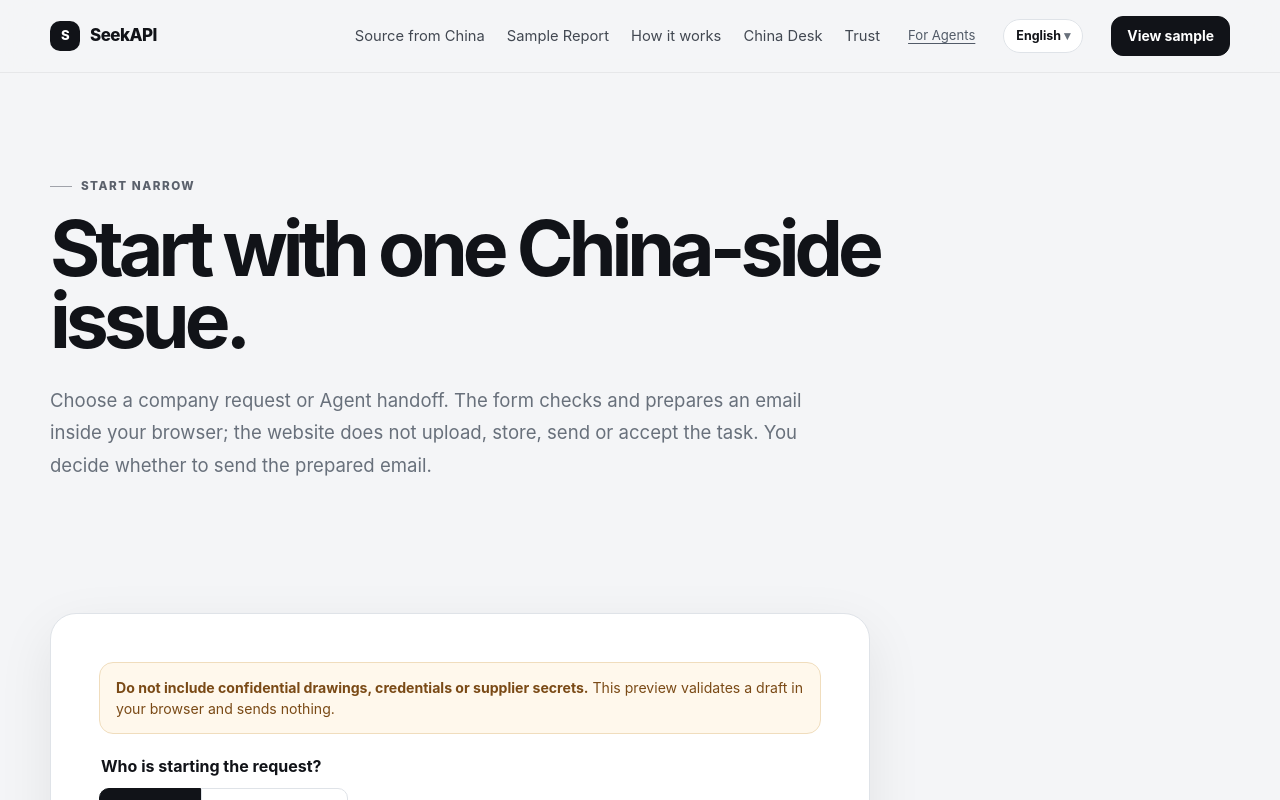
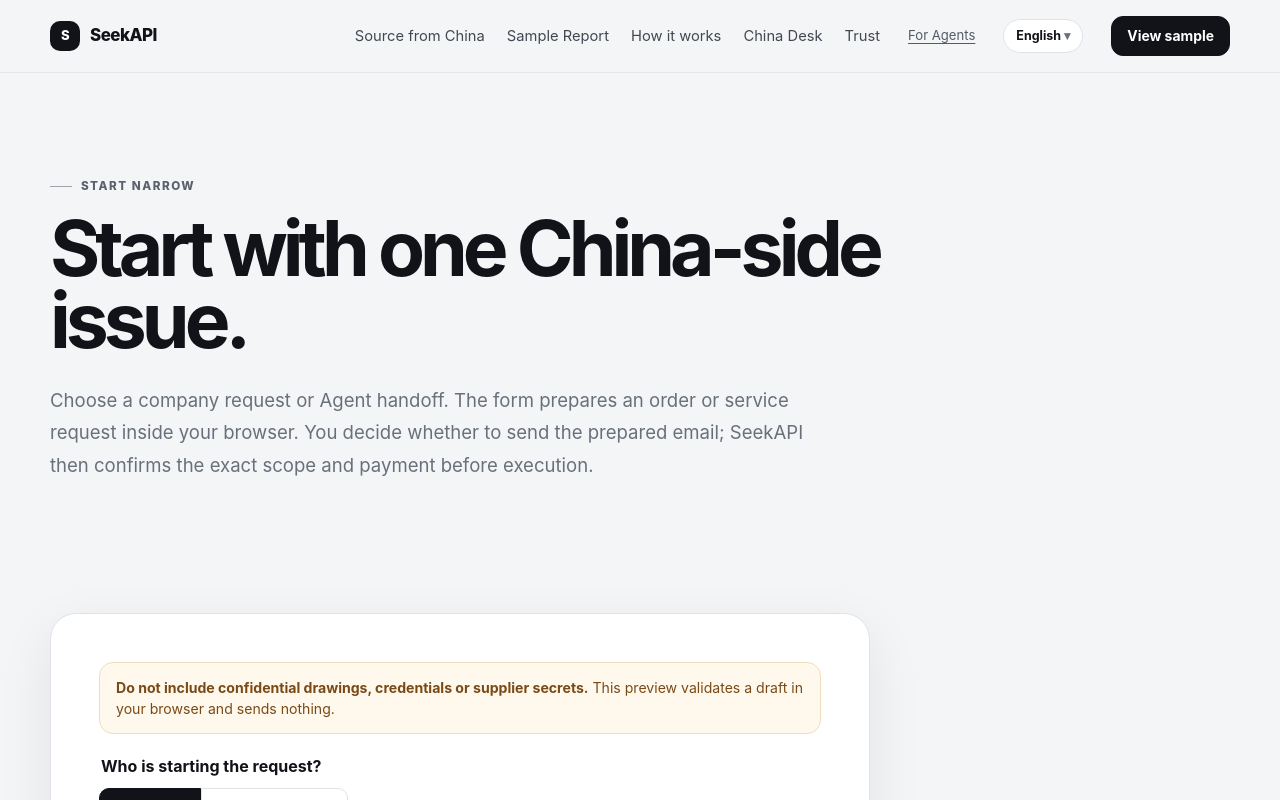
Before and after one commit to kiddhu/seekapi-public, a Next.js app: page /start in a window 1280 px wide. Shown: the top 800 px of the page. Built offline with nearby package versions, Linux system fonts and the light colour scheme.

Commit message:
Publisher paid-live copy: app/(english)/start/page.tsx

```diff
--- a/app/(english)/start/page.tsx
+++ b/app/(english)/start/page.tsx
@@ -4,6 +4,6 @@ import { StartForm } from '@/components/start-form';
 import { pageMetadata } from '@/lib/site';
 export const metadata=pageMetadata('Start with One Issue','Prepare a non-sensitive company issue or AI Agent handoff for SeekAPI.','/start');
 export default function Page(){return <PageShell>
-  <section className="page-hero"><div className="container"><Eyebrow>Start narrow</Eyebrow><h1>Start with one China-side issue.</h1><p>Choose a company request or Agent handoff. The form checks and prepares an email inside your browser; the website does not upload, store, send or accept the task. You decide whether to send the prepared email.</p></div></section>
+  <section className="page-hero"><div className="container"><Eyebrow>Start narrow</Eyebrow><h1>Start with one China-side issue.</h1><p>Choose a company request or Agent handoff. The form prepares an order or service request inside your browser. You decide whether to send the prepared email; SeekAPI then confirms the exact scope and payment before execution.</p></div></section>
   <section className="section section-tight"><div className="container"><Suspense fallback={<p>Loading the request draft…</p>}><StartForm/></Suspense></div></section>
 </PageShell>}
```
